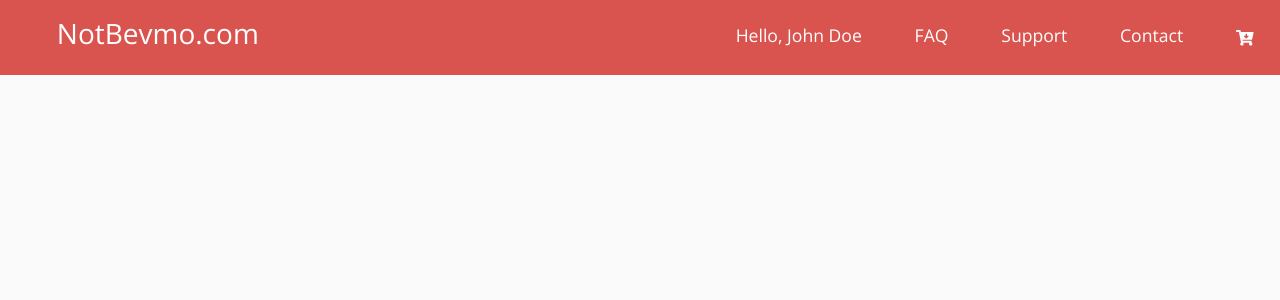
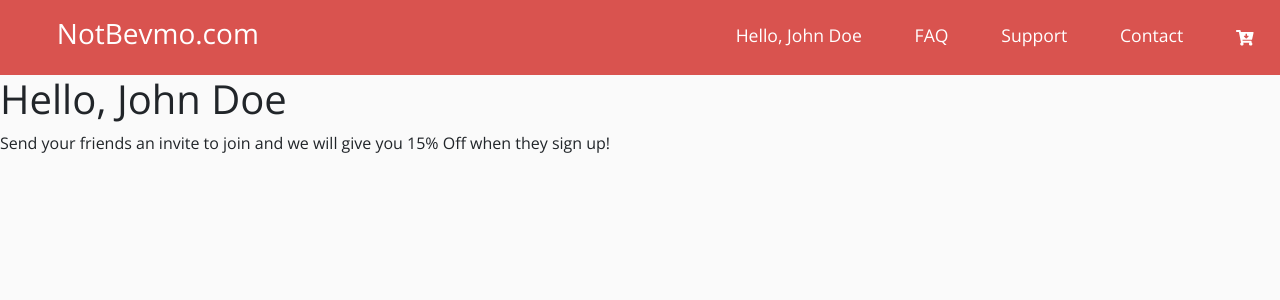
Before and after one commit to jcan1995/OnlineStore, a React app: page / in a window 1280 px wide. Shown: the top 300 px of the page. Built offline with nearby package versions, Linux system fonts and the light colour scheme.

Commit message:
Home page Conditional Rendering for Un/Authenticated users

```diff
--- a/src/components/App.js
+++ b/src/components/App.js
@@ -6,6 +6,13 @@ import Header from './Header';
 
 /* imports from our pages */
 import About from '../pages/AboutPage';
+import Cart from '../pages/CartPage';
+import Contact from '../pages/ContactPage';
+import Default from '../pages/Default';
+import Home from '../pages/HomePage';
+import Products from '../pages/Products';
+import SingleProductPage from '../pages/SingleProductPage';
+
 
 
 class App extends Component {
@@ -17,8 +24,10 @@ class App extends Component {
 
     return (
 
-      <div>
+      <div class="app">
         <Header auth={isAuth} name={userName}/>
+
+        <Home auth={isAuth} name={userName}/>
       </div>
 
     );
--- a/src/pages/CartPage.js
+++ b/src/pages/CartPage.js
@@ -2,9 +2,9 @@ import React from "react";
 
 export default function CartPage(){
     return(
-        <>
+        <div>
             <h1>hello from Cart Page</h1>
-        </>
+        </div>
 
     );
 
--- a/src/pages/ContactPage.js
+++ b/src/pages/ContactPage.js
@@ -2,9 +2,9 @@ import React from "react";
 
 export default function ContactPage(){
     return(
-        <>
+        <div>
             <h1>hello from Contact Page</h1>
-        </>
+        </div>
 
     );
 
--- a/src/pages/Default.js
+++ b/src/pages/Default.js
@@ -1,10 +1,10 @@
 import React from "react";
 
-export default function DefaultPage(){
+export default function Default(){
     return(
-        <>
+        <div>
             <h1>hello from Default Page</h1>
-        </>
+        </div>
 
     );
 
--- a/src/pages/HomePage.js
+++ b/src/pages/HomePage.js
@@ -1,9 +1,47 @@
-fuction Greeting(props){
-    // we want to create a check for user being loggged in
-    const isLoggedIn = props.isLoggedIn; // change this when josh sets prop
+import React from "react";
 
-    // conditional for greeting
-    if(isLoggedIn){
-        return <h3>Welcome {props.name}<h3/>
+const HomePage = (prop) => {
+
+    console.log(prop); // to see what we are recieving
+
+    if(prop.auth){
+        return <DisplayAuth name={prop.name}/>
     }
+    else{
+        return <DisplayUnauth/>
+    }
+
 }
+
+/* This will display the home page for unauthenticated users:
+    Requirements:
+        - User should be prompted to sign up to recieve discount
+*/
+const DisplayUnauth = () => {
+
+
+    return(
+        <div class="body">
+            <h1>Welcome, Sign up to recieve 20% Off todays purchase!</h1>
+        </div>
+
+    )
+}
+
+/* This will display the home page for unauthenticated users:
+    Requirements:
+        - User should be prompted to invite friends to recieve discount
+*/
+const DisplayAuth = (data) => {
+
+
+    return(
+        <div class="body">
+            <h1>Hello, {data.name}</h1>
+            <p>Send your friends an invite to join and we will give you 15% Off when they sign up!</p>
+        </div>
+
+    )
+}
+
+export default HomePage
--- a/src/pages/Products.js
+++ b/src/pages/Products.js
@@ -0,0 +1,12 @@
+import React from "react";
+
+export default function Productas(){
+    return(
+        <div>
+            <h1>hello from Products Page</h1>
+        </div>
+
+    );
+
+
+}
--- a/src/pages/SingleProductPage.js
+++ b/src/pages/SingleProductPage.js
@@ -2,9 +2,9 @@ import React from "react";
 
 export default function SingleProductsPage(){
     return(
-        <>
+        <div>
             <h1>hello from About Page</h1>
-        </>
+        </div>
     );
 
 
```
